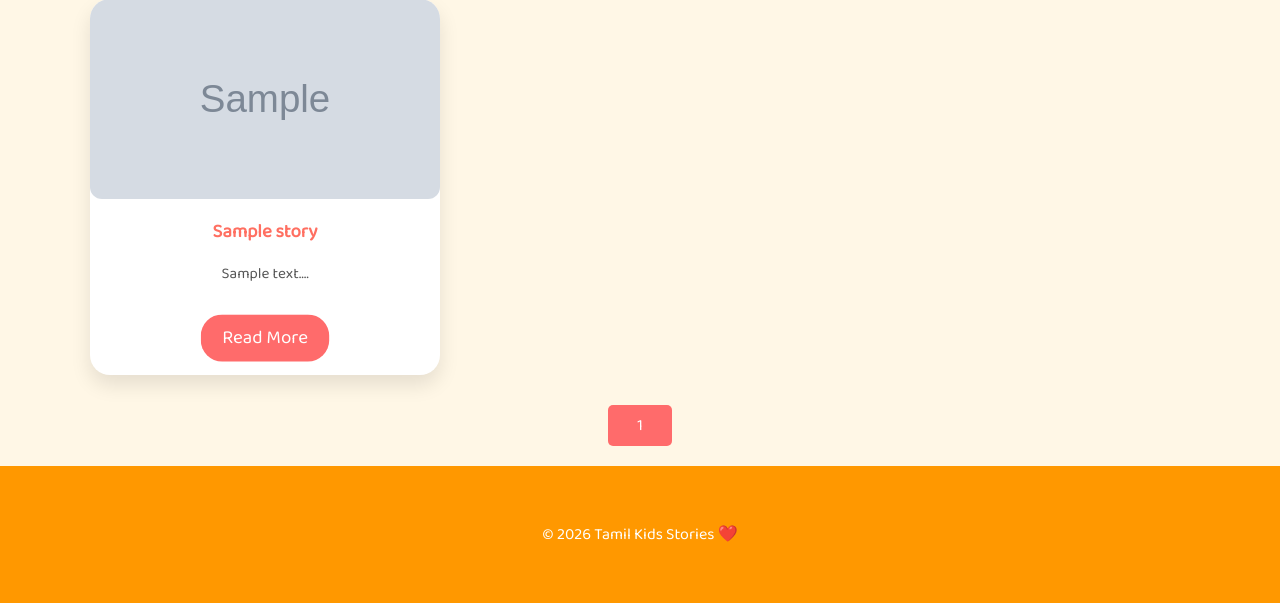
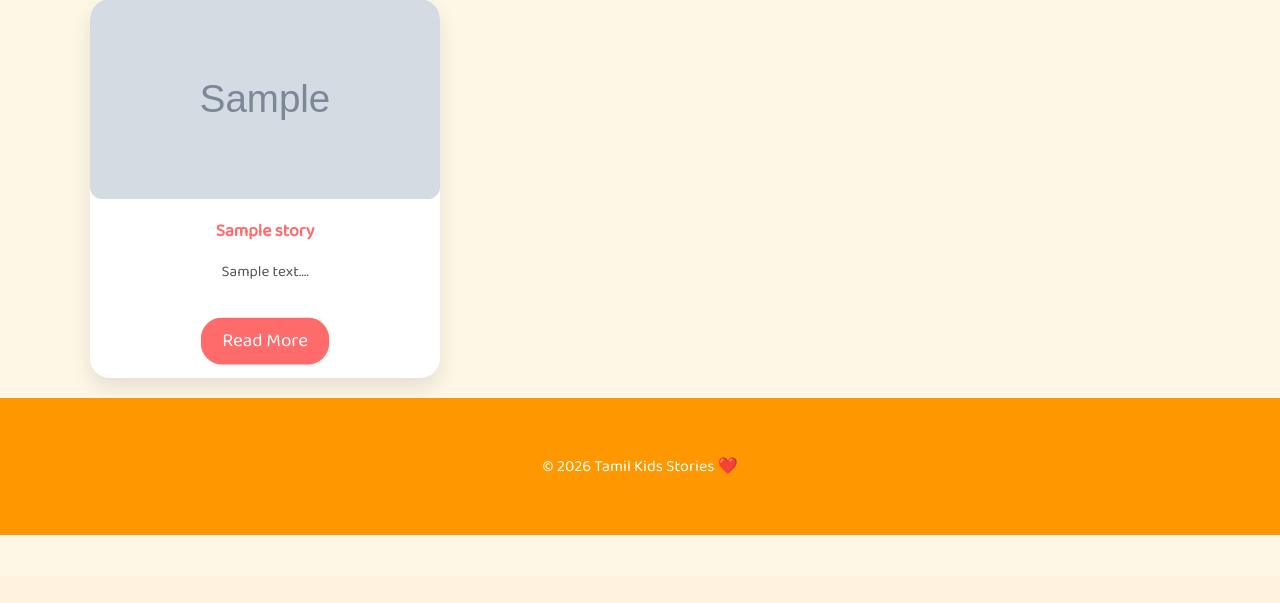
Before and after one commit to divyaproject-s/Tamilkidsstories, a PHP site: page /tamilkidsstories/story.php in a window 1280 px wide. Shown: the part 224-827 px from the top of the page. After the commit the page ends 759 px from the top, so only its background shows below. Run offline with PHP 8.4, Linux system fonts and the light colour scheme; tables that the repository leaves empty hold one stand-in row (values such as "Sample post"); grey boxes marked "Sample" are stand-in pictures.

Commit message:
modify the story.php page in that page show only 6 latest story

```diff
--- a/story.php
+++ b/story.php
@@ -2,35 +2,18 @@
 include "includes/db.php";
 include "includes/header.php";
 
-// ===== Pagination Setup =====
-$limit = 6; // Stories per page
-$page = isset($_GET['page']) ? (int)$_GET['page'] : 1;
-if($page < 1) $page = 1;
-$offset = ($page - 1) * $limit;
+// ===== Fetch latest 6 stories =====
+$limit = 6;
 
 // Optional: Filter by category
 $category_id = isset($_GET['category']) ? (int)$_GET['category'] : 0;
 
-// ===== Count total stories =====
 if($category_id > 0){
-    $stmt_count = $conn->prepare("SELECT COUNT(*) as total FROM stories WHERE category_id=?");
-    $stmt_count->bind_param("i", $category_id);
+    $stmt = $conn->prepare("SELECT id, title, content, image FROM stories WHERE category_id=? ORDER BY id DESC LIMIT ?");
+    $stmt->bind_param("ii", $category_id, $limit);
 } else {
-    $stmt_count = $conn->prepare("SELECT COUNT(*) as total FROM stories");
-}
-$stmt_count->execute();
-$total_result = $stmt_count->get_result();
-$total_row = $total_result->fetch_assoc();
-$total_stories = $total_row['total'];
-$total_pages = ceil($total_stories / $limit);
-
-// ===== Fetch stories for current page =====
-if($category_id > 0){
-    $stmt = $conn->prepare("SELECT id, title, content, image FROM stories WHERE category_id=? ORDER BY id DESC LIMIT ?, ?");
-    $stmt->bind_param("iii", $category_id, $offset, $limit);
-} else {
-    $stmt = $conn->prepare("SELECT id, title, content, image FROM stories ORDER BY id DESC LIMIT ?, ?");
-    $stmt->bind_param("ii", $offset, $limit);
+    $stmt = $conn->prepare("SELECT id, title, content, image FROM stories ORDER BY id DESC LIMIT ?");
+    $stmt->bind_param("i", $limit);
 }
 $stmt->execute();
 $stories = $stmt->get_result();
@@ -56,123 +39,85 @@ if($category_id > 0){
         <div class="story-card">
           <img src="uploads/stories/<?= htmlspecialchars($row['image']) ?>" alt="<?= htmlspecialchars($row['title']) ?>">
           <h3><?= htmlspecialchars($row['title']) ?></h3>
-          <p><?= substr(strip_tags($row['content']),0,120) ?>...</p>
+          <p><?= substr(strip_tags($row['content']), 0, 120) ?>...</p>
           <a href="story-details.php?id=<?= $row['id'] ?>" class="btn">Read More</a>
         </div>
       <?php endwhile; ?>
     </div>
-
-    <!-- Enhanced Pagination -->
-    <div class="pagination">
-      <?php if($page > 1): ?>
-        <a href="?page=1<?= $category_id ? "&category=$category_id" : "" ?>">First</a>
-        <a href="?page=<?= $page-1 ?><?= $category_id ? "&category=$category_id" : "" ?>">&laquo; Prev</a>
-      <?php endif; ?>
-
-      <?php
-      // Show pages around current page (max 5 pages)
-      $start = max(1, $page - 2);
-      $end = min($total_pages, $page + 2);
-      for($i=$start; $i<=$end; $i++):
-      ?>
-        <a href="?page=<?= $i ?><?= $category_id ? "&category=$category_id" : "" ?>" class="<?= $i==$page?'active':'' ?>"><?= $i ?></a>
-      <?php endfor; ?>
-
-      <?php if($page < $total_pages): ?>
-        <a href="?page=<?= $page+1 ?><?= $category_id ? "&category=$category_id" : "" ?>">Next &raquo;</a>
-        <a href="?page=<?= $total_pages ?><?= $category_id ? "&category=$category_id" : "" ?>">Last</a>
-      <?php endif; ?>
-    </div>
-
   </div>
 </section>
 
 <style>
 .container{
-  max-width:1100px;
-  margin:auto;
-  padding:20px;
+  max-width: 1100px;
+  margin: auto;
+  padding: 20px;
 }
+
 .stories-wrapper{
-  display:grid;
-  grid-template-columns:1fr;
-  gap:25px;
+  display: grid;
+  grid-template-columns: repeat(1, 1fr); /* 1 column on small screens */
+  gap: 25px;
 }
-@media(min-width:768px){
-  .stories-wrapper{ grid-template-columns:1fr 1fr; }
+
+@media(min-width: 768px){
+  .stories-wrapper{
+    grid-template-columns: repeat(2, 1fr); /* 2 columns on tablets */
+  }
 }
-@media(min-width:1024px){
-  .stories-wrapper{ grid-template-columns:1fr 1fr 1fr; }
+
+@media(min-width: 1024px){
+  .stories-wrapper{
+    grid-template-columns: repeat(3, 1fr); /* 3 columns on desktop */
+  }
 }
+
 .story-card{
-  background:#fff;
-  border-radius:20px;
-  box-shadow:0 10px 20px rgba(0,0,0,.1);
-  overflow:hidden;
-  text-align:center;
+  background: #fff;
+  border-radius: 20px;
+  box-shadow: 0 10px 20px rgba(0,0,0,.1);
+  overflow: hidden;
+  text-align: center;
   transition: transform 0.3s ease;
 }
+
 .story-card:hover{
   transform: translateY(-5px);
 }
+
 .story-card img{
-  width:100%;
-  height:200px;
-  object-fit:cover;
+  width: 100%;
+  height: 200px;
+  object-fit: cover;
+  border-top-left-radius: 20px;
+  border-top-right-radius: 20px;
 }
+
 .story-card h3{
-  margin:10px 0;
+  margin: 10px 0;
+  font-size: 1.1rem;
+  color: #ff6b6b;
 }
+
 .story-card p{
-  padding:0 10px;
-  font-size:0.95rem;
+  padding: 0 10px 10px;
+  font-size: 0.95rem;
+  color: #555;
 }
+
 .btn{
-  display:inline-block;
-  margin:15px 0;
-  padding:8px 20px;
-  background:#ff6b6b;
-  color:#fff;
-  border-radius:20px;
-  text-decoration:none;
+  display: inline-block;
+  margin: 10px 0 15px;
+  padding: 8px 20px;
+  background: #ff6b6b;
+  color: #fff;
+  border-radius: 20px;
+  text-decoration: none;
   transition: background 0.3s ease;
 }
+
 .btn:hover{
-  background:#ff4b4b;
-}
-
-/* Enhanced Pagination Styles */
-.pagination{
-  display:flex;
-  flex-wrap:wrap;
-  justify-content:center;
-  margin-top:30px;
-  gap:5px;
-}
-.pagination a{
-  display:inline-block;
-  padding:8px 12px;
-  background:#f1f1f1;
-  color:#333;
-  text-decoration:none;
-  border-radius:5px;
-  transition: background 0.3s;
-  min-width:40px;
-  text-align:center;
-}
-.pagination a.active{
-  background:#ff6b6b;
-  color:#fff;
-}
-.pagination a:hover:not(.active){
-  background:#ddd;
-}
-@media(max-width:480px){
-  .pagination a{
-    padding:6px 8px;
-    font-size:0.9rem;
-    min-width:30px;
-  }
+  background: #ff4b4b;
 }
 </style>
 
```
Also changed, not shown: uploads/categories/1769497381_yaanai.jpg (added), uploads/categories/1769497403_yaanai.jpg (added), uploads/categories/1769497421_yaanai.jpg (added), uploads/categories/1769497431_yaanai.jpg (added), uploads/categories/1769497439_singammuyal.jpg (added), uploads/stories/story_6978606f964665.55965875.jpg (added), uploads/stories/story_697861e4f10835.62094391.jpg (added).
